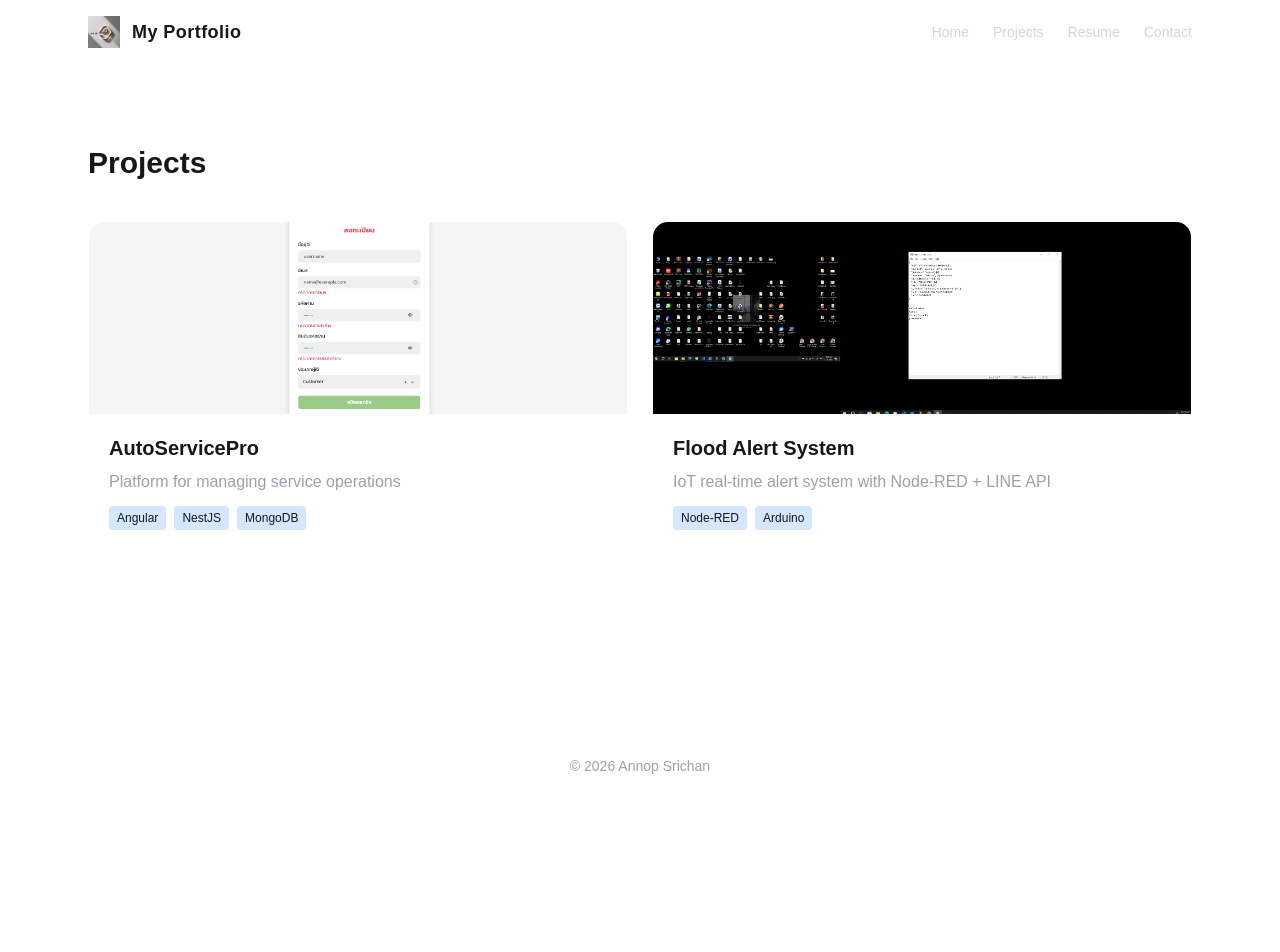
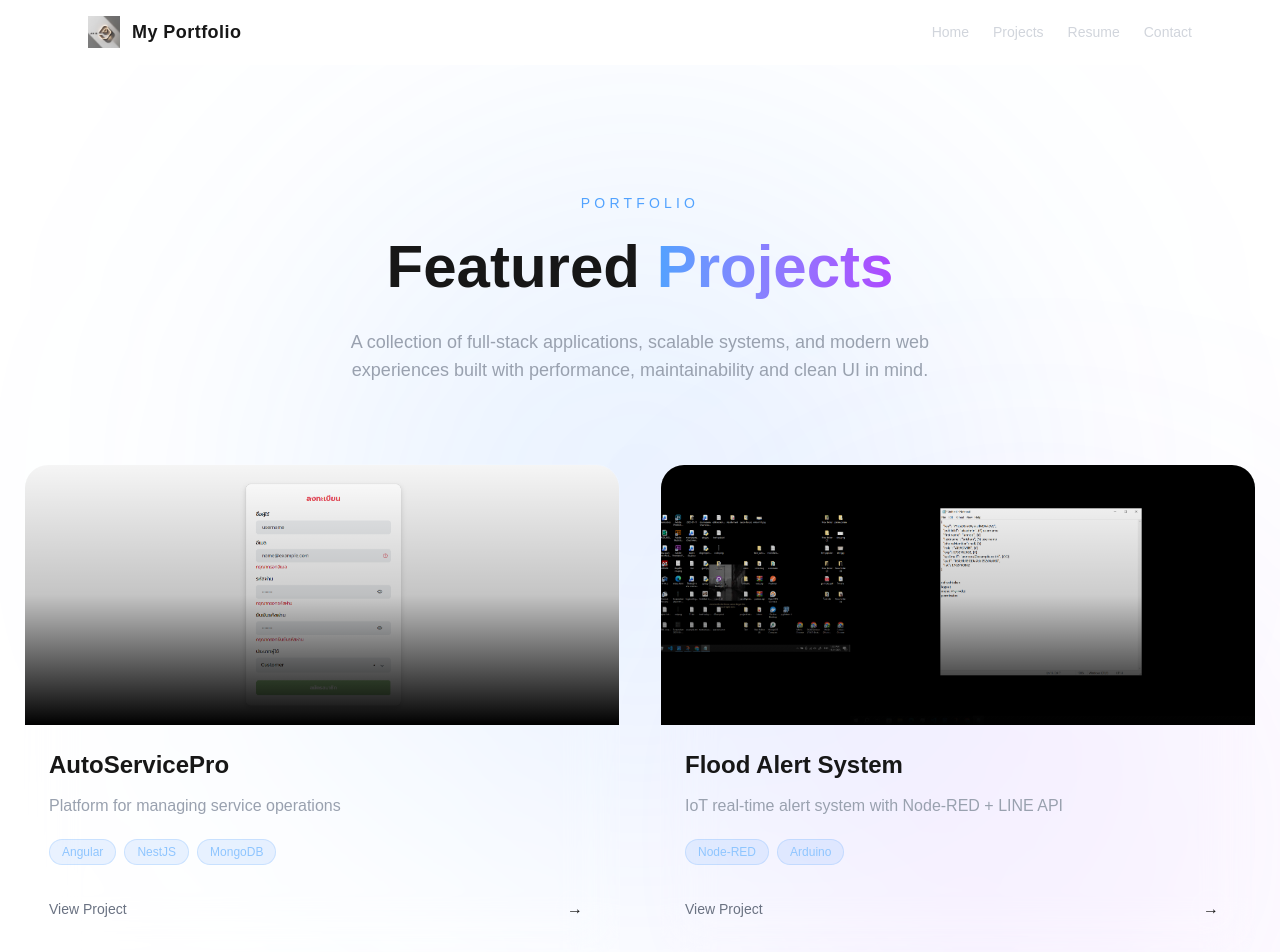
Before and after one commit to forcean/portfolio, a Next.js app: page /projects in a window 1280 px wide. Shown: the top 952 px of the page. Before the commit the page ends 800 px from the top, so only its background shows below. Built offline with nearby package versions, Linux system fonts and the light colour scheme.

Commit message:
feat: enhance ProjectCard and ProjectSection with new animations and layout improvements

```diff
--- a/component/features/project/ProjectCard.tsx
+++ b/component/features/project/ProjectCard.tsx
@@ -1,33 +1,123 @@
 import Link from "next/link";
+import { ArrowUpRight } from "lucide-react";
 import { Project } from "@/types/project";
 
-export default function ProjectCard({ project }: { project: Project }) {
+export default function ProjectCard({
+  project,
+}: {
+  project: Project;
+}) {
   return (
     <Link href={`/projects/${project.slug}`}>
-      <div className="group bg-white/5 backdrop-blur border border-white/10 rounded-2xl overflow-hidden transition duration-300 hover:scale-[1.03] cursor-pointer will-change-transform">
+      <div
+        className="
+        group relative overflow-hidden rounded-3xl
+        border border-white/10
+        bg-white/5 backdrop-blur-xl
+        transition-all duration-500
+        hover:border-blue-400/30
+        hover:shadow-[0_0_60px_rgba(59,130,246,0.15)]
+        hover:-translate-y-2
+      "
+      >
+        {/* 🔥 Glow Hover */}
+        <div
+          className="
+          absolute inset-0 opacity-0 group-hover:opacity-100
+          transition duration-700
+          bg-gradient-to-br from-blue-500/10 via-transparent to-purple-500/10
+        "
+        />
 
-        <div className="overflow-hidden">
+        {/* Image */}
+        <div className="relative overflow-hidden">
           <img
             src={project.images[0]}
-            className="w-full h-48 object-cover transition duration-500 group-hover:scale-110"
+            alt={project.title}
+            className="
+              w-full h-[260px] object-cover
+              transition duration-700
+              group-hover:scale-110
+            "
           />
+
+          {/* Overlay */}
+          <div
+            className="
+            absolute inset-0
+            bg-gradient-to-t from-black via-black/20 to-transparent
+          "
+          />
+
+          {/* Floating button */}
+          <div
+            className="
+            absolute top-5 right-5
+            w-12 h-12 rounded-full
+            bg-white/10 backdrop-blur
+            border border-white/20
+            flex items-center justify-center
+            opacity-0 translate-y-4
+            group-hover:opacity-100
+            group-hover:translate-y-0
+            transition duration-500
+          "
+          >
+            <ArrowUpRight size={20} />
+          </div>
         </div>
 
-        <div className="p-5">
-          <h2 className="text-xl font-bold">{project.title}</h2>
-          <p className="text-gray-400 mt-2 line-clamp-2">
+        {/* Content */}
+        <div className="relative p-6">
+          {/* title */}
+          <h2
+            className="
+            text-2xl font-bold
+            transition duration-300
+            group-hover:text-blue-400
+          "
+          >
+            {project.title}
+          </h2>
+
+          {/* desc */}
+          <p className="text-gray-400 mt-3 leading-relaxed line-clamp-2">
             {project.desc}
           </p>
 
-          <div className="flex gap-2 mt-3 flex-wrap">
+          {/* tech */}
+          <div className="flex flex-wrap gap-2 mt-5">
             {project.techStack.map((tech) => (
               <span
                 key={tech}
-                className="text-xs bg-blue-500/20 px-2 py-1 rounded"
+                className="
+                  px-3 py-1 text-xs rounded-full
+                  bg-blue-500/10 border border-blue-400/20
+                  text-blue-300
+                "
               >
                 {tech}
               </span>
             ))}
+          </div>
+
+          {/* footer */}
+          <div className="mt-6 flex items-center justify-between">
+            <span className="text-sm text-gray-500">
+              View Project
+            </span>
+
+            <div
+              className="
+              w-10 h-10 rounded-full
+              bg-white/5 border border-white/10
+              flex items-center justify-center
+              transition duration-300
+              group-hover:bg-blue-500/20
+            "
+            >
+              →
+            </div>
           </div>
         </div>
       </div>
--- a/component/sections/ProjectSection.tsx
+++ b/component/sections/ProjectSection.tsx
@@ -6,25 +6,48 @@ import { ScrollTrigger } from "gsap/ScrollTrigger";
 import { projects } from "@/constants/projects";
 import ProjectCard from "../features/project/ProjectCard";
 
+gsap.registerPlugin(ScrollTrigger);
+
 export default function ProjectSection() {
     const container = useRef<HTMLDivElement>(null);
 
     useEffect(() => {
-        gsap.registerPlugin(ScrollTrigger);
-
         const ctx = gsap.context(() => {
-            const cards = gsap.utils.toArray<HTMLElement>(".project-item");
-
-            gsap.from(cards, {
+            /* 🔥 section intro */
+            gsap.from(".project-heading", {
+                y: 80,
+                opacity: 0,
+                duration: 1,
+                ease: "power4.out",
                 scrollTrigger: {
                     trigger: container.current,
-                    start: "top 75%",
+                    start: "top 80%",
                 },
-                y: 60,
+            });
+
+            /* 🔥 cards animation */
+            gsap.from(".project-item", {
+                y: 120,
                 opacity: 0,
-                stagger: 0.15,
-                duration: 0.8,
-                ease: "power3.out",
+                stagger: 0.18,
+                duration: 1.1,
+                ease: "power4.out",
+                scrollTrigger: {
+                    trigger: ".projects-grid",
+                    start: "top 80%",
+                },
+            });
+
+            /* 🔥 parallax bg glow */
+            gsap.to(".project-glow", {
+                yPercent: 30,
+                ease: "none",
+                scrollTrigger: {
+                    trigger: container.current,
+                    start: "top bottom",
+                    end: "bottom top",
+                    scrub: true,
+                },
             });
         }, container);
 
@@ -32,15 +55,50 @@ export default function ProjectSection() {
     }, []);
 
     return (
-        <section ref={container} className="max-w-6xl mx-auto px-6 py-20">
-            <h2 className="text-3xl font-bold mb-10">Projects</h2>
+        <section
+            ref={container}
+            className="relative overflow-hidden py-32"
+        >
+            {/* 🔥 Background */}
+            <div className="absolute inset-0 -z-10">
+                <div className="project-glow absolute top-0 left-1/2 -translate-x-1/2 w-[700px] h-[700px] bg-blue-500/10 blur-[140px] rounded-full" />
 
-            <div className="grid md:grid-cols-2 gap-6">
-                {projects.map((p) => (
-                    <div key={p.slug} className="project-item">
-                        <ProjectCard project={p} />
-                    </div>
-                ))}
+                <div className="absolute bottom-0 right-0 w-[500px] h-[500px] bg-purple-500/10 blur-[140px] rounded-full" />
+            </div>
+
+            <div className="max-w-7xl mx-auto px-6">
+
+                {/* 🔥 Heading */}
+                <div className="project-heading text-center mb-20">
+                    <p className="text-blue-400 uppercase tracking-[0.3em] text-sm mb-4">
+                        Portfolio
+                    </p>
+
+                    <h2 className="text-5xl md:text-6xl font-bold leading-tight">
+                        Featured{" "}
+                        <span className="bg-gradient-to-r from-blue-400 to-purple-500 bg-clip-text text-transparent">
+                            Projects
+                        </span>
+                    </h2>
+
+                    <p className="text-gray-400 mt-6 max-w-2xl mx-auto text-lg">
+                        A collection of full-stack applications, scalable systems,
+                        and modern web experiences built with performance,
+                        maintainability and clean UI in mind.
+                    </p>
+                </div>
+
+                {/* 🔥 Grid */}
+                <div className="projects-grid grid lg:grid-cols-2 gap-10">
+                    {projects.map((p) => (
+                        <div
+                            key={p.slug}
+                            className="project-item"
+                        >
+                            <ProjectCard project={p} />
+                        </div>
+                    ))}
+                </div>
             </div>
         </section>
     );
--- a/package.json
+++ b/package.json
@@ -12,6 +12,7 @@
     "framer-motion": "^12.38.0",
     "gasp": "^0.0.2",
     "gsap": "^3.15.0",
+    "lucide-react": "^1.14.0",
     "next": "16.2.4",
     "react": "19.2.4",
     "react-dom": "19.2.4",
```
Also changed, not shown: 1 other file (tests, documents, lock files or other folders).
